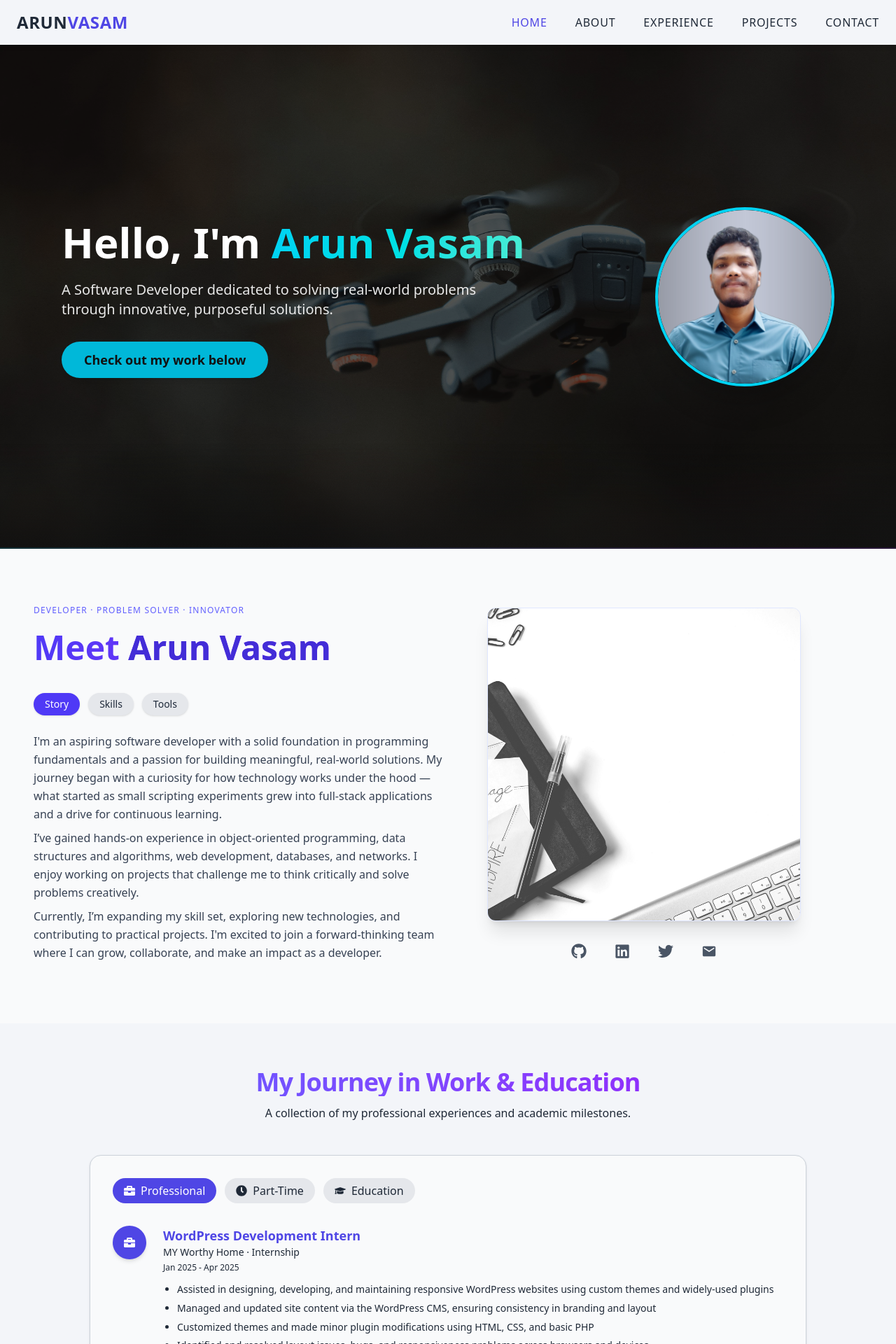
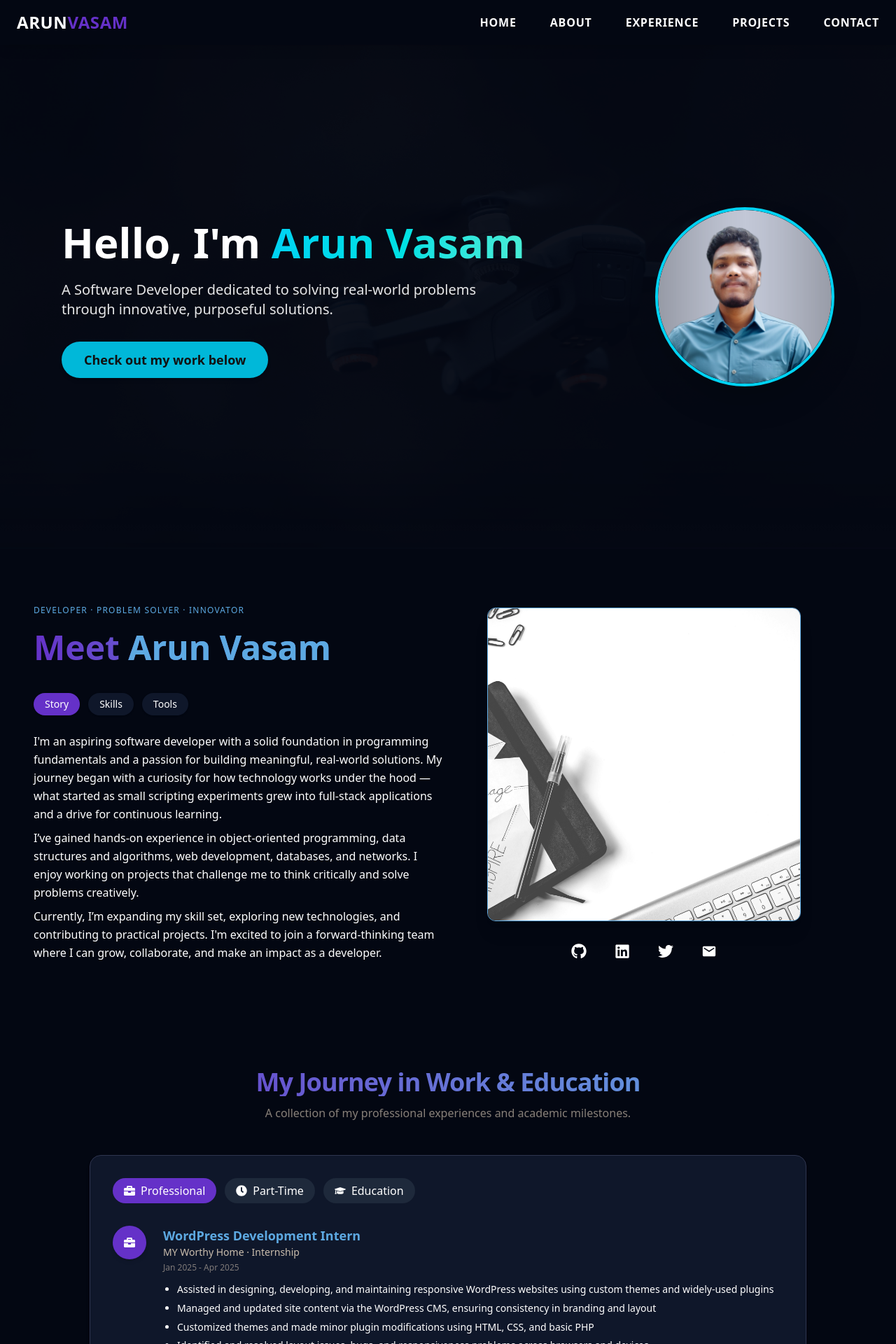
Before and after one commit to ArunPandyanVasam/arun-vasam, a React (Vite) app: page / in a window 1280 px wide. Shown: the top 1920 px of the page at 70% size. Built offline with nearby package versions, Linux system fonts and the light colour scheme.

Commit message:
Background colors are adjusted

```diff
--- a/src/components/About/About.jsx
+++ b/src/components/About/About.jsx
@@ -26,7 +26,7 @@ Currently, I’m expanding my skill set, exploring new technologies, and contrib
 
   const renderContent = () =>
     tabContent[activeTab].split("\n").map((line, index) => (
-      <p key={index} className="mb-2 text-gray-700">
+      <p key={index} className="mb-2 text-white">
         {line}
       </p>
     ));
@@ -62,33 +62,35 @@ Currently, I’m expanding my skill set, exploring new technologies, and contrib
   return (
     <section
       id="about"
-      className="py-20 px-4 sm:px-8 md:px-12 bg-[#f9fafb] text-[#111827]"
+      className="py-20 px-4 sm:px-8 md:px-12 bg-[#030712] text-white"
     >
       <div className="max-w-7xl mx-auto">
         <div className="flex flex-col lg:flex-row items-center gap-14">
+          {/* Text Section */}
           <motion.div
             initial={{ opacity: 0, x: -30 }}
             animate={{ opacity: 1, x: 0 }}
             transition={{ duration: 0.6 }}
             className="w-full lg:w-1/2"
           >
-            <p className="text-indigo-500 text-xs uppercase tracking-widest mb-3 text-center lg:text-left">
+            <p className="text-[#5da9e2] text-xs uppercase tracking-widest mb-3 text-center lg:text-left select-none">
               Developer · Problem Solver · Innovator
             </p>
 
-            <h2 className="text-4xl md:text-5xl font-extrabold mb-8 leading-snug text-center lg:text-left text-transparent bg-clip-text bg-gradient-to-r from-indigo-600 to-purple-600">
-              Meet <span className="text-indigo-700">Arun Vasam</span>
+            <h2 className="text-4xl md:text-5xl font-extrabold mb-8 leading-snug text-center lg:text-left text-transparent bg-clip-text bg-gradient-to-r from-[#6531c8] to-[#5da9e2]">
+              Meet <span className="text-[#5da9e2]">Arun Vasam</span>
             </h2>
 
+            {/* Tabs */}
             <div className="flex justify-center lg:justify-start gap-3 flex-wrap mb-6">
               {tabs.map((tab) => (
                 <button
                   key={tab}
                   onClick={() => setActiveTab(tab)}
-                  className={`px-4 py-1.5 text-sm font-medium rounded-full transition-all duration-300 focus:outline-none focus:ring-2 focus:ring-indigo-500 shadow-sm ${
+                  className={`cursor-pointer px-4 py-1.5 text-sm font-medium rounded-full transition-all duration-300 focus:outline-none focus:ring-2 focus:ring-[#6531c8] shadow-sm ${
                     activeTab === tab
-                      ? "bg-indigo-600 text-white"
-                      : "bg-gray-200 text-gray-800 hover:bg-gray-300"
+                      ? "bg-[#6531c8] text-white"
+                      : "bg-[#0f172a] text-white hover:bg-[#5da9e2]"
                   }`}
                 >
                   {tab}
@@ -96,6 +98,7 @@ Currently, I’m expanding my skill set, exploring new technologies, and contrib
               ))}
             </div>
 
+            {/* Tab Content */}
             <AnimatePresence mode="wait">
               <motion.div
                 key={activeTab}
@@ -111,13 +114,14 @@ Currently, I’m expanding my skill set, exploring new technologies, and contrib
             </AnimatePresence>
           </motion.div>
 
+          {/* Image and Socials */}
           <motion.div
             initial={{ opacity: 0, x: 30 }}
             animate={{ opacity: 1, x: 0 }}
             transition={{ duration: 0.6 }}
             className="w-full max-w-sm sm:max-w-md lg:w-1/2 flex flex-col items-center"
           >
-            <div className="w-full aspect-square rounded-xl overflow-hidden shadow-xl border border-indigo-100">
+            <div className="w-full aspect-square rounded-xl overflow-hidden shadow-xl border border-[#5da9e2]">
               <img
                 src="/assets/about/about.jpg"
                 alt="About Arun Vasam"
@@ -134,7 +138,7 @@ Currently, I’m expanding my skill set, exploring new technologies, and contrib
                   target="_blank"
                   rel="noopener noreferrer"
                   aria-label={label}
-                  className="p-2 text-gray-600 hover:text-indigo-600 rounded-full transition hover:bg-indigo-100"
+                  className="p-2 text-white hover:text-[#5da9e2] rounded-full transition hover:bg-[#0f172a]"
                 >
                   {icon}
                 </a>
--- a/src/components/Experience/Experience.jsx
+++ b/src/components/Experience/Experience.jsx
@@ -5,8 +5,6 @@ import { FaBriefcase, FaGraduationCap, FaClock } from "react-icons/fa";
 import professionalData from "../../data/experience.json";
 import partTimeData from "../../data/partTime.json";
 import educationData from "../../data/education.json";
-
-import styles from "./Experience.module.css";
 
 const tabs = [
   { name: "Professional", icon: <FaBriefcase /> },
@@ -22,17 +20,17 @@ const TimelineItem = ({ icon, title, subtitle, duration, description }) => (
     transition={{ duration: 0.4 }}
     viewport={{ once: true }}
   >
-    <div className="w-10 h-10 md:w-12 md:h-12 min-w-[40px] flex items-center justify-center bg-[#4F46E5] text-white rounded-full shadow-md text-sm md:text-base">
+    <div className="w-10 h-10 md:w-12 md:h-12 min-w-[40px] flex items-center justify-center bg-[#6531c8] text-white rounded-full shadow-md text-sm md:text-base">
       {icon}
     </div>
 
     <div className="flex-1">
-      <h4 className="text-base md:text-lg font-semibold text-[#4F46E5]">
+      <h4 className="text-base md:text-lg font-semibold text-[#5da9e2]">
         {title}
       </h4>
-      <p className="text-xs md:text-sm text-[#1F2937]">{subtitle}</p>
-      <p className="text-[10px] md:text-xs text-[#1F2937] mt-1">{duration}</p>
-      <ul className="mt-2 md:mt-3 text-xs md:text-sm text-[#1F2937] list-disc pl-5 space-y-1 leading-relaxed">
+      <p className="text-xs md:text-sm text-[#cabdad]">{subtitle}</p>
+      <p className="text-[10px] md:text-xs text-[#cabdad99] mt-1">{duration}</p>
+      <ul className="mt-2 md:mt-3 text-xs md:text-sm text-white list-disc pl-5 space-y-1 leading-relaxed">
         {description.map((desc, i) => (
           <li key={i}>{desc}</li>
         ))}
@@ -78,7 +76,7 @@ const Experience = () => {
   return (
     <section
       id="experience"
-      className="py-16 px-4 sm:px-6 md:px-12 bg-[#f3f5f9] text-[#1F2937]"
+      className="py-16 px-4 sm:px-6 md:px-12 bg-[#030712] text-white"
     >
       <div className="max-w-5xl mx-auto">
         <motion.div
@@ -88,28 +86,26 @@ const Experience = () => {
           transition={{ duration: 0.6 }}
           viewport={{ once: true }}
         >
-          <h2 className="text-3xl sm:text-4xl font-extrabold text-transparent bg-clip-text bg-gradient-to-r from-indigo-500 to-purple-600 tracking-tight">
+          <h2 className="text-3xl sm:text-4xl font-extrabold text-transparent bg-clip-text bg-gradient-to-r from-[#6531c8] to-[#5da9e2] tracking-tight">
             My Journey in Work & Education
           </h2>
-          <p className="text-[#1F2937] text-sm sm:text-base mt-3 max-w-xl mx-auto">
+          <p className="text-[#cabdadaa] text-sm sm:text-base mt-3 max-w-xl mx-auto">
             A collection of my professional experiences and academic milestones.
           </p>
         </motion.div>
 
-        <div className="bg-[#F9FAFB] border border-[#cdd3db] shadow-sm rounded-2xl p-6 sm:p-8">
-          <div
-            className={`${styles.tabContainer} mb-6 sm:mb-8 flex gap-3 flex-wrap`}
-          >
+        <div className="bg-[#0f172a] border border-[#2f354f] shadow-md rounded-2xl p-6 sm:p-8">
+          <div className="mb-6 sm:mb-8 flex gap-3 flex-wrap">
             {tabs.map(({ name, icon }) => (
               <button
                 key={name}
                 aria-label={`Show ${name} experience`}
                 aria-pressed={activeTab === name}
                 onClick={() => setActiveTab(name)}
-                className={`cursor-pointer flex items-center gap-2 px-4 py-1.5 rounded-full font-medium transition-all duration-300 whitespace-nowrap focus:outline-none focus:ring-2 focus:ring-[#4F46E5] ${
+                className={`cursor-pointer flex items-center gap-2 px-4 py-1.5 rounded-full font-medium transition-all duration-300 whitespace-nowrap focus:outline-none focus:ring-2 focus:ring-[#6531c8] ${
                   activeTab === name
-                    ? "bg-[#4F46E5] text-white"
-                    : "bg-[#E5E7EB] text-[#1F2937] hover:bg-[#D1D5DB]"
+                    ? "bg-[#6531c8] text-white"
+                    : "bg-[#1e293b] text-white hover:bg-[#5da9e2]"
                 }`}
               >
                 {icon}
@@ -118,7 +114,7 @@ const Experience = () => {
             ))}
           </div>
 
-          <div className="divide-y divide-[#cecece]">{renderContent()}</div>
+          <div className="divide-y divide-[#2c3a4d]">{renderContent()}</div>
         </div>
       </div>
     </section>
--- a/src/components/Hero/Hero.jsx
+++ b/src/components/Hero/Hero.jsx
@@ -6,15 +6,23 @@ const Hero = () => {
   return (
     <section
       id="home"
-      className="relative bg-gradient-to-r from-[#A855F7] to-[#9333EA] min-h-[90vh] flex items-center justify-center text-white overflow-hidden py-20 sm:py-24"
+      className="relative min-h-[90vh] flex items-center justify-center text-white overflow-hidden py-20 sm:py-24"
+      style={{ backgroundColor: "#030712" }}
     >
+      {/* Background image */}
       <div
         className="absolute inset-0 bg-cover bg-center"
         style={{
           backgroundImage: "url('/assets/hero/hero_background.jpg')",
-          filter: "brightness(35%)",
+          zIndex: 0,
         }}
-      ></div>
+      />
+
+      {/* Partial dark overlay for #030712 with opacity */}
+      <div
+        className="absolute inset-0"
+        style={{ backgroundColor: "rgba(3, 7, 18, 0.95)", zIndex: 1 }}
+      />
 
       <motion.div
         initial={{ opacity: 0, y: 30 }}
@@ -78,6 +86,7 @@ const Hero = () => {
         </motion.div>
       </motion.div>
 
+      {/* Bottom gradients */}
       <div className="absolute bottom-0 left-0 right-0 mx-auto w-full h-[2px] bg-gradient-to-r from-[#00B8D9] to-[#9333EA] animate-pulse opacity-60"></div>
       <div className="absolute bottom-0 left-0 right-0 mx-auto w-full h-[150px] bg-gradient-to-b from-transparent to-[#111111] opacity-70"></div>
     </section>
--- a/src/components/Navbar/Navbar.jsx
+++ b/src/components/Navbar/Navbar.jsx
@@ -8,70 +8,79 @@ const Navbar = () => {
 
   useEffect(() => {
     const handleResize = () => {
-      if (window.innerWidth >= 768) {
-        setIsOpen(false);
-      }
+      if (window.innerWidth >= 768) setIsOpen(false);
     };
-
     window.addEventListener("resize", handleResize);
     return () => window.removeEventListener("resize", handleResize);
   }, []);
 
   return (
-    <header className="sticky top-0 z-50 bg-[#f3f5f9] shadow-md">
+    <header className="sticky top-0 z-50 bg-[#030712] shadow-lg">
       <nav className="max-w-7xl mx-auto px-6 py-4 flex items-center justify-between">
-        <div className="text-2xl font-bold tracking-wide text-[#1F2937]">
+        {/* Logo */}
+        <div className="text-2xl font-bold tracking-wide text-white select-none">
           ARUN
-          <span className="text-[#4F46E5]">VASAM</span>
+          <span className="text-[#6531c8]">VASAM</span>
         </div>
 
-        <ul className="hidden md:flex items-center gap-10 font-medium">
+        {/* Desktop Navigation */}
+        <ul className="hidden md:flex items-center gap-12 font-semibold">
           {navLinks.map((item) => (
             <li
               key={item}
-              className="relative text-[#1F2937] hover:text-[#4F46E5] transition cursor-pointer group uppercase tracking-wider"
+              className="relative group uppercase tracking-wider cursor-pointer"
             >
               <Link
                 to={item.toLowerCase()}
                 offset={-70}
-                className="cursor-pointer"
-                activeClass="text-[#4F46E5]"
                 spy={true}
+                smooth={true}
+                duration={500}
+                activeClass="text-[#6531c8] font-extrabold"
+                className="text-white transition-colors duration-300 hover:text-[#5da9e2]"
               >
                 {item}
               </Link>
-              <span className="absolute -bottom-1 left-0 w-0 h-0.5 bg-[#4F46E5] transition-all group-hover:w-full"></span>
+              <span className="absolute -bottom-1 left-0 w-0 h-0.5 bg-[#6531c8] transition-all duration-300 group-hover:w-full"></span>
             </li>
           ))}
         </ul>
 
+        {/* Mobile Menu Button */}
         <div className="md:hidden">
-          <button onClick={() => setIsOpen(true)} aria-label="Open Menu">
-            <Menu size={28} className="text-[#1F2937]" />
+          <button
+            onClick={() => setIsOpen(true)}
+            aria-label="Open Menu"
+            className="text-white hover:text-[#6531c8] focus:outline-none focus:ring-2 focus:ring-[#5da9e2] rounded"
+          >
+            <Menu size={28} />
           </button>
         </div>
       </nav>
 
+      {/* Mobile Navigation Menu */}
       {isOpen && (
-        <div className="fixed inset-0 bg-white/90 backdrop-blur-sm flex flex-col items-center justify-center z-50 transition-all">
+        <div className="fixed inset-0 bg-[#030712dd] backdrop-blur-sm flex flex-col items-center justify-center z-50 transition-all">
           <button
             onClick={() => setIsOpen(false)}
-            className="absolute top-6 right-6 text-[#1F2937]"
+            className="absolute top-6 right-6 text-white hover:text-[#6531c8] focus:outline-none focus:ring-2 focus:ring-[#5da9e2] rounded"
             aria-label="Close Menu"
           >
             <X size={28} />
           </button>
 
-          <ul className="flex flex-col items-center gap-8 text-2xl font-semibold text-[#1F2937]">
+          <ul className="flex flex-col items-center gap-12 text-3xl font-bold text-white">
             {navLinks.map((item) => (
-              <li key={item} className="uppercase tracking-wider">
+              <li key={item} className="uppercase tracking-wider cursor-pointer">
                 <Link
                   to={item.toLowerCase()}
                   offset={-70}
-                  activeClass="text-[#4F46E5]"
                   spy={true}
+                  smooth={true}
+                  duration={500}
                   onClick={() => setIsOpen(false)}
-                  className="cursor-pointer hover:text-[#4F46E5] transition"
+                  activeClass="text-[#6531c8] font-extrabold"
+                  className="transition-colors duration-300 hover:text-[#5da9e2]"
                 >
                   {item}
                 </Link>
```
Also changed, not shown: src/components/Contact/Contact.jsx (+15 -16 lines), src/components/Footer/Footer.jsx (+8 -8 lines), src/components/Projects/Projects.jsx (+11 -12 lines).
